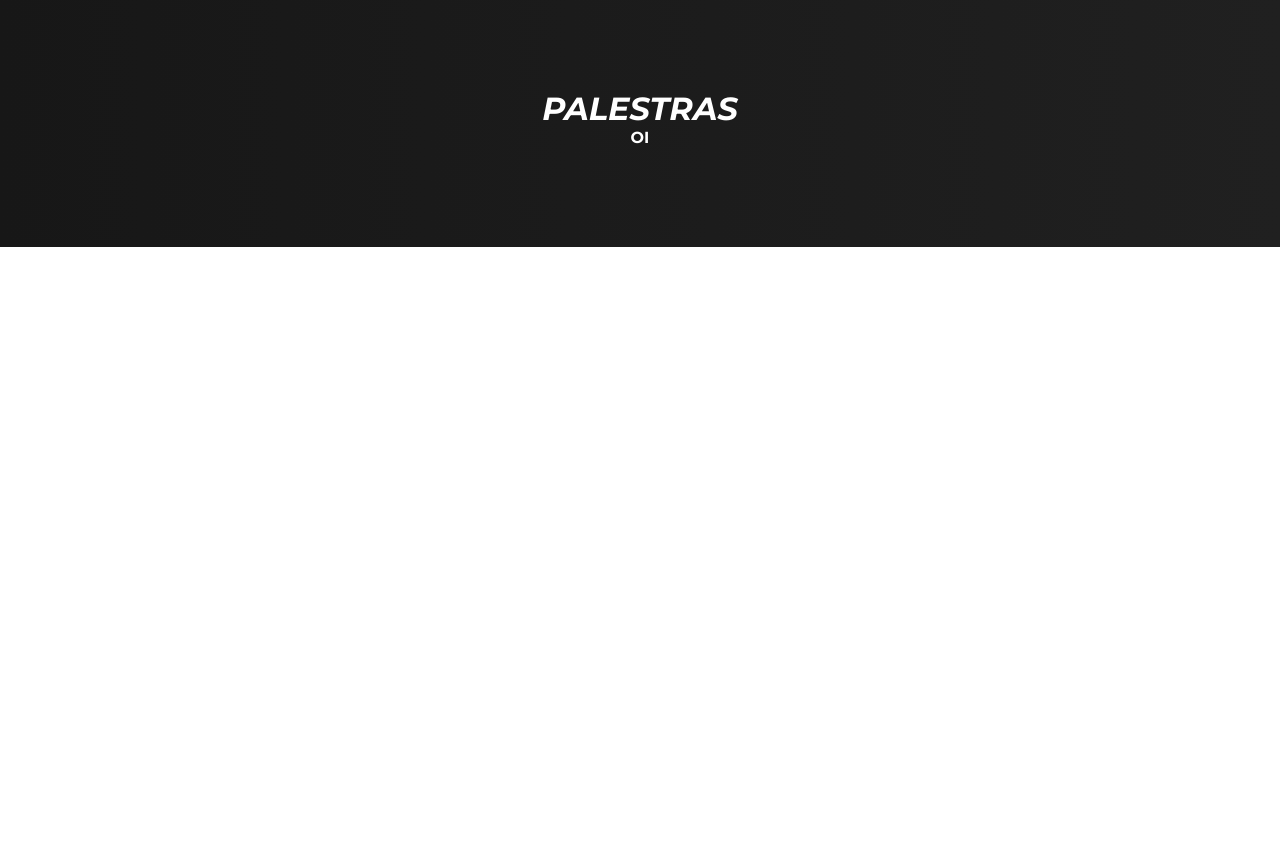
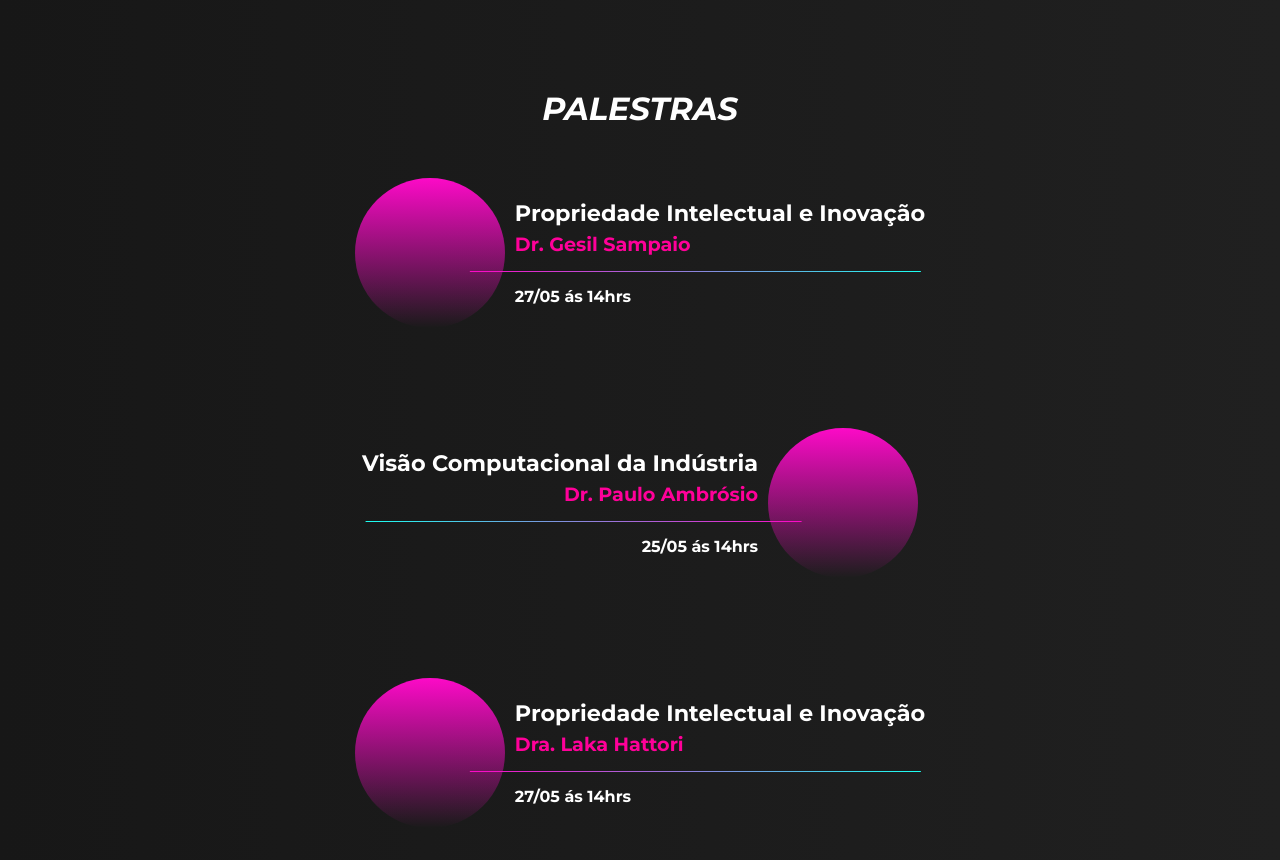
Before and after one commit to igorroc/tecnoweek, a React (Vite) app: page / in a window 1280 px wide. Shown: the part 1500-2360 px from the top of the page. Before the commit the page ends 1747 px from the top, so only its background shows below. Built offline with nearby package versions, Linux system fonts and the light colour scheme.

Commit message:
[add]: Item list

```diff
--- a/src/components/PalestraItem.tsx
+++ b/src/components/PalestraItem.tsx
@@ -1,11 +1,80 @@
+import { styled } from "@stitches/react"
+
+const Wrapper = styled("div", {
+	display: "flex",
+	gap: "10px",
+	alignItems: "center",
+	margin: "50px 0",
+
+	"& .imagem": {
+		position: "relative",
+		zIndex: "1",
+		$$size: "150px",
+		width: "$$size",
+		height: "$$size",
+		background: "linear-gradient(#FC0AC7, #FC0AC700)",
+		borderRadius: "50%",
+	},
+
+	"& .content": {
+		display: "flex",
+		flexDirection: "column",
+		gap: "5px",
+
+		"& h3": {
+			fontSize: "1.4em",
+			fontWeight: "bold",
+		},
+		"& h4": {
+			fontSize: "1.2em",
+			fontWeight: "bold",
+			color: "#FF0099",
+		},
+		"& .line": {
+			position: "relative",
+
+			margin: "10px 0",
+			height: "1px",
+			width: "110%",
+			background: "linear-gradient(to right, #FC0AC7, #1AFFF1)",
+			transform: "translateX(-10%)",
+			zIndex: "-1",
+		},
+	},
+
+	"&.alternative": {
+		flexDirection: "row-reverse",
+
+		"& .content": {
+			alignItems: "end",
+
+			"& .line": {
+				transform: "translateX(10%)",
+				background: "linear-gradient(to left, #FC0AC7, #1AFFF1)",
+			},
+		},
+	},
+})
+
 type ItemProps = {
 	title: string
 	subtitle: string
 	description: string
+	alternative?: boolean
 }
 
 function PalestraItem(props: ItemProps) {
-	return <h1>OI</h1>
+	return (
+		<Wrapper className={props.alternative ? "alternative" : ""}>
+			<div className="imagem"></div>
+			<div className="content">
+				<h3>{props.title}</h3>
+				<h4>{props.subtitle}</h4>
+				<span className="line"></span>
+				<h5>{props.description}</h5>
+			</div>
+		</Wrapper>
+	)
 }
 
 export default PalestraItem
--- a/src/pages/Home.tsx
+++ b/src/pages/Home.tsx
@@ -172,6 +172,19 @@ function Home() {
 						subtitle="Dr. Gesil Sampaio"
 						description="27/05 ás 14hrs"
 					/>
+					<PalestraItem
+						// img={}
+						title="Visão Computacional da Indústria"
+						subtitle="Dr. Paulo Ambrósio"
+						description="25/05 ás 14hrs"
+						alternative
+					/>
+					<PalestraItem
+						// img={}
+						title="Propriedade Intelectual e Inovação"
+						subtitle="Dra. Laka Hattori"
+						description="27/05 ás 14hrs"
+					/>
 				</SectionContent>
 			</MaxWidthWrapper>
 		</div>
```
Also changed, not shown: 1 other file (tests, documents, lock files or other folders).
